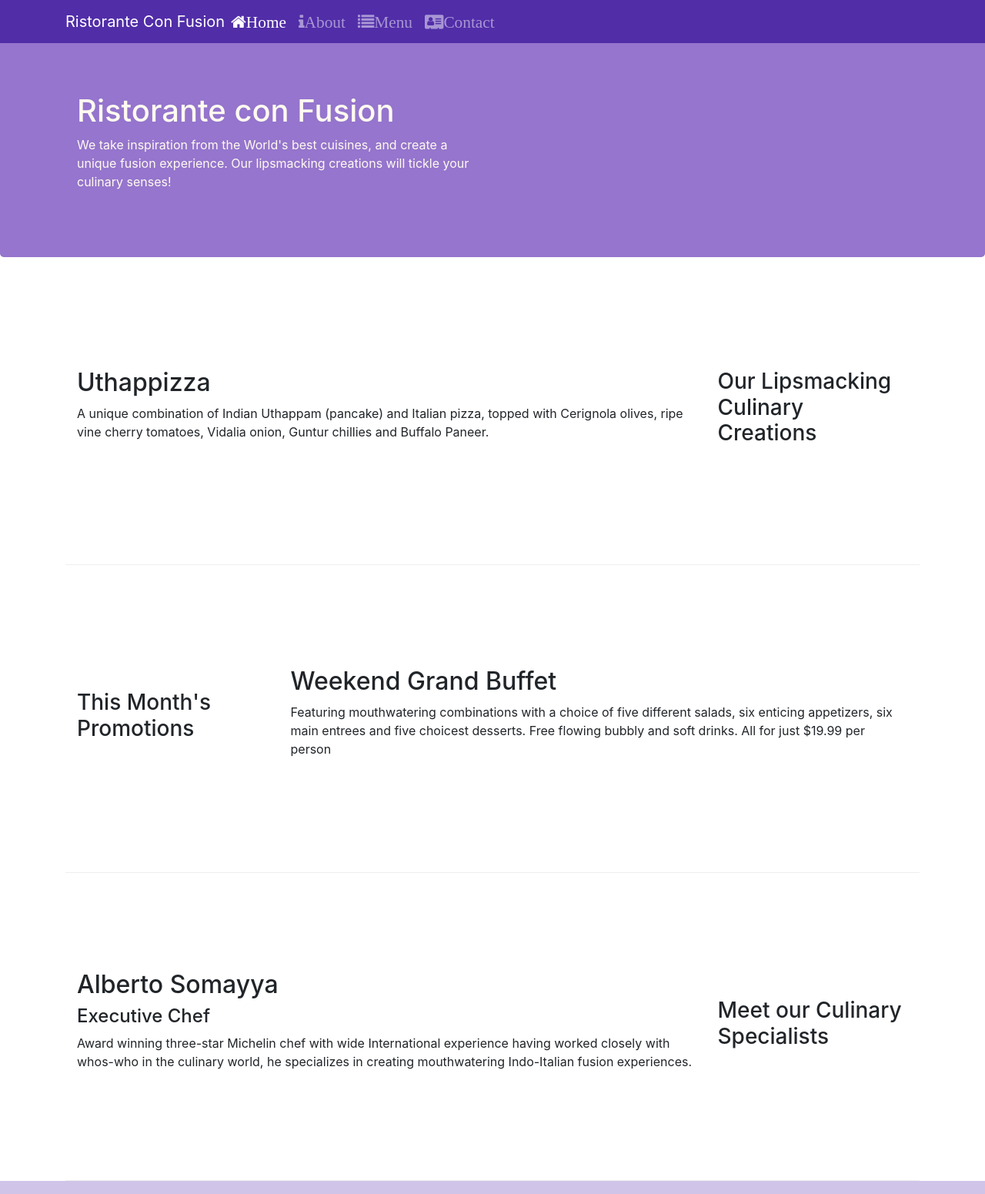
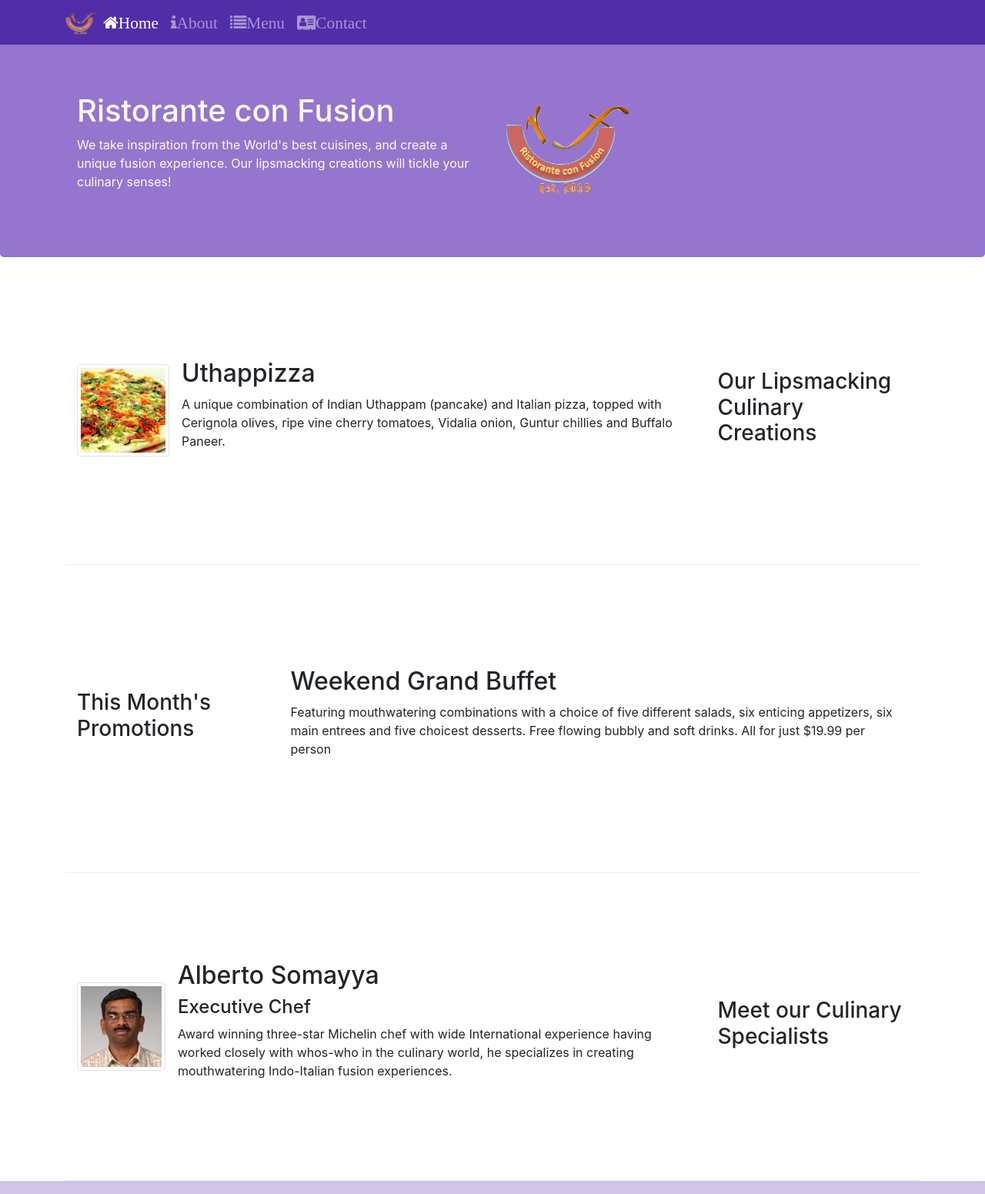
Before and after one commit to Otaiki1/bootstrap, a website: page index.html in a window 1280 px wide. Shown: the top 1551 px of the page at 77% size. Drawn offline with nearby package versions, Linux system fonts and the light colour scheme.

Commit message:
images and media done for our home page . phew

```diff
--- a/index.html
+++ b/index.html
@@ -21,7 +21,7 @@
             <button class="navbar-toggler" type="button" data-toggle="collapse" data-target="#Navbar">
                 <span class="navbar-toggler-icon"></span>
             </button>
-            <a class="navbar-brand mr-auto" href="#">Ristorante Con Fusion</a>
+            <a class="navbar-brand mr-auto" href="#"><img src="./img/logo.png" height="30" width="41"></a>
         <div class="collapse navbar-collapse" id="Navbar">
             <ul class="navbar-nav mr-auto">
                 <li class="nav-item active"><a class="nav-link" href="#"><span class="fa fa-home fa-lg">Home</span></a></li>
@@ -40,7 +40,8 @@
                     <h1>Ristorante con Fusion</h1>
                     <p>We take inspiration from the World's best cuisines, and create a unique fusion experience. Our lipsmacking creations will tickle your culinary senses!</p>
                 </div>
-                <div class="col-12 col-sm">
+                <div class="col-12 col-sm align-self-center">
+                    <img src="./img/logo.png" class="img-fluid">
                 </div>
             </div>
         </div>
@@ -52,8 +53,14 @@
                 <h3>Our Lipsmacking Culinary Creations</h3>
             </div>
             <div class="col col-sm order-sm-first col-md">
-                <h2>Uthappizza</h2>
-                <p>A unique combination of Indian Uthappam (pancake) and Italian pizza, topped with Cerignola olives, ripe vine cherry tomatoes, Vidalia onion, Guntur chillies and Buffalo Paneer.</p>
+                <div class="media">
+                    <img class="d-flex mr-3 img-thumbnail align-self-center" src="img/uthappizza.png"
+                        alt="uthapizza">
+                    <div class="media-body">
+                        <h2 class="mt-0">Uthappizza</h2>
+                        <p>A unique combination of Indian Uthappam (pancake) and Italian pizza, topped with<br> Cerignola olives, ripe vine cherry tomatoes, Vidalia onion, Guntur chillies and Buffalo<br> Paneer.</p>
+                    </div>
+                </div>
             </div>
         </div>
 
@@ -73,9 +80,16 @@
                 <h3>Meet our Culinary Specialists</h3>
             </div>
             <div class="col col-sm order-sm-first col-md">
-                <h2>Alberto Somayya</h2>
-                <h4>Executive Chef</h4>
-                <p>Award winning three-star Michelin chef with wide International experience having worked closely with whos-who in the culinary world, he specializes in creating mouthwatering Indo-Italian fusion experiences. </p>
+                <div class="media">
+                    <img class="d-flex mr-3 img-thumbnail  align-self-center"
+                        src="img/alberto.png" alt="alberto">
+                    <div class="media-body">
+                        <h2>Alberto Somayya</h2>
+                        <h4>Executive Chef</h4>
+                        <p class="d-none d-sm-block">Award winning three-star Michelin chef with wide International experience having worked closely with whos-who in the culinary world, he specializes in creating mouthwatering Indo-Italian fusion experiences. </p>
+
+                    </div>
+                </div>
             </div>
         </div>
     </div>
```
Also changed, not shown: aboutus.html (+3 -3 lines), contactus.html (+3 -2 lines), img/alberto.png (added), img/buffet.png (added), img/logo.png (added), img/uthappizza.png (added), 1 other file.
